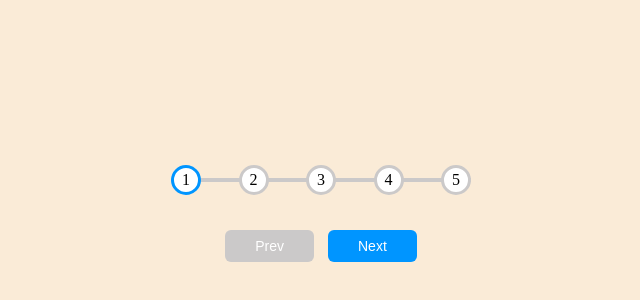
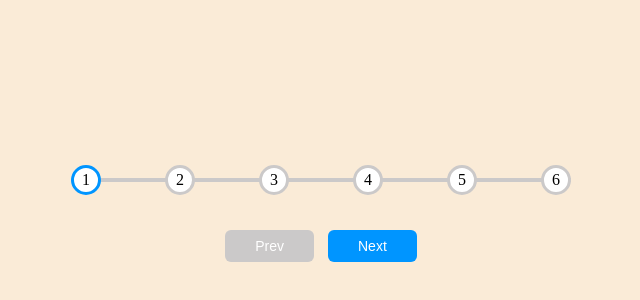
Before and after one commit to Madhuram52/WebD-Mini-Projects, a plain HTML site: page Progress Steps/index.html in a window 1280 px wide. Shown: the part 184-484 px from the top of the page, without its empty margins (319-959 px from the left). Drawn offline with Linux system fonts and the light colour scheme.

Commit message:
added another circle and changed width

```diff
--- a/Progress Steps/index.html
+++ b/Progress Steps/index.html
@@ -15,6 +15,7 @@
             <div class="circle">3</div>
             <div class="circle">4</div>
             <div class="circle">5</div>
+            <div class="circle">6</div>
         </div>
         <button class="btn" id="prev" disabled>Prev</button>
         <button class="btn" id="next">Next</button>
--- a/Progress Steps/styles.css
+++ b/Progress Steps/styles.css
@@ -27,7 +27,7 @@ body{
     position:relative;
     margin-bottom:30px;
     max-width: 100%;
-    width:300px
+    width:500px;
 
     /* flex-direction: row; */
 }
```
